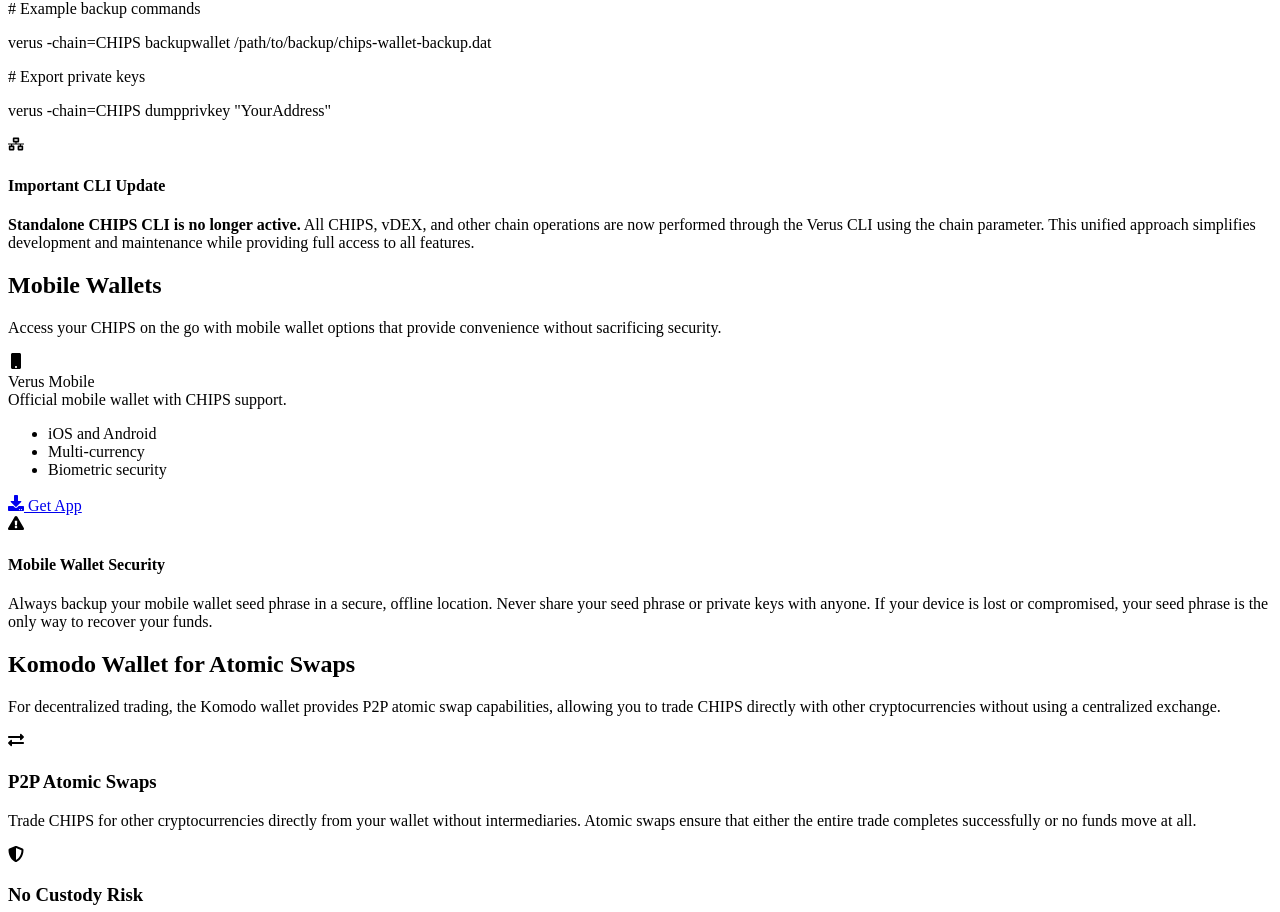
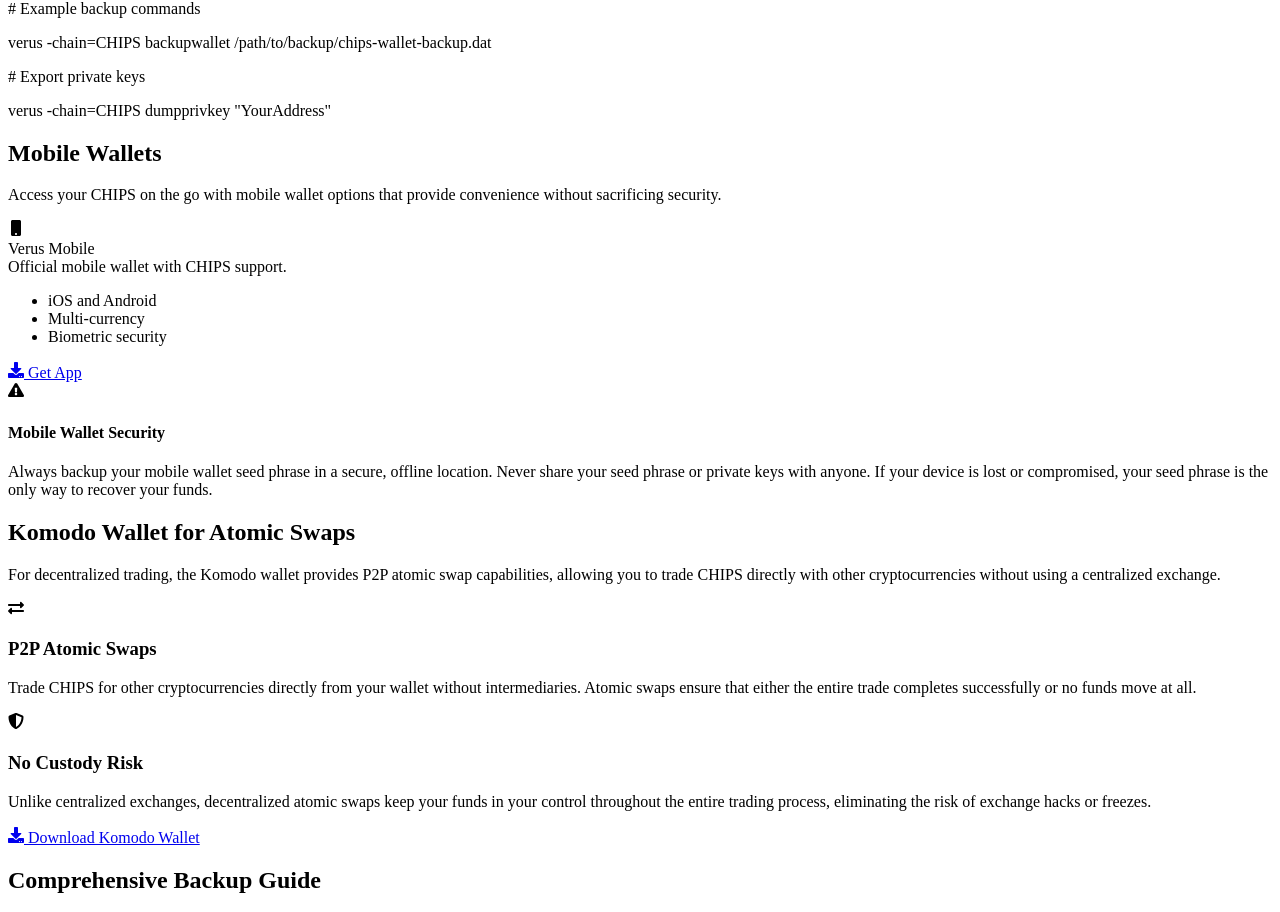
Before and after one commit to chips-blockchain/chips.cash, a React (Vite) app: page /wallet in a window 1280 px wide. Shown: the part 1437-2349 px from the top of the page. Built offline with nearby package versions, Linux system fonts and the light colour scheme; the HTML template or start-up script is replaced by a standard one.

Commit message:
removed unneeded informations

```diff
--- a/src/pages/Wallet.jsx
+++ b/src/pages/Wallet.jsx
@@ -149,19 +149,6 @@
             </div>
           </div>
 
-          <div className="bg-blue-900/30 border-l-4 border-blue-500 p-4 mt-6">
-            <div className="flex items-start">
-              <FaNetworkWired className="text-blue-500 text-xl mr-3 mt-1" />
-              <div>
-                <h4 className="text-lg font-semibold text-blue-400 mb-2">Important CLI Update</h4>
-                <p className="text-base">
-                  <strong>Standalone CHIPS CLI is no longer active.</strong> All CHIPS, vDEX, and other chain operations
-                  are now performed through the Verus CLI using the chain parameter. This unified approach simplifies
-                  development and maintenance while providing full access to all features.
-                </p>
-              </div>
-            </div>
-          </div>
         </div>
       </section>
 
```
